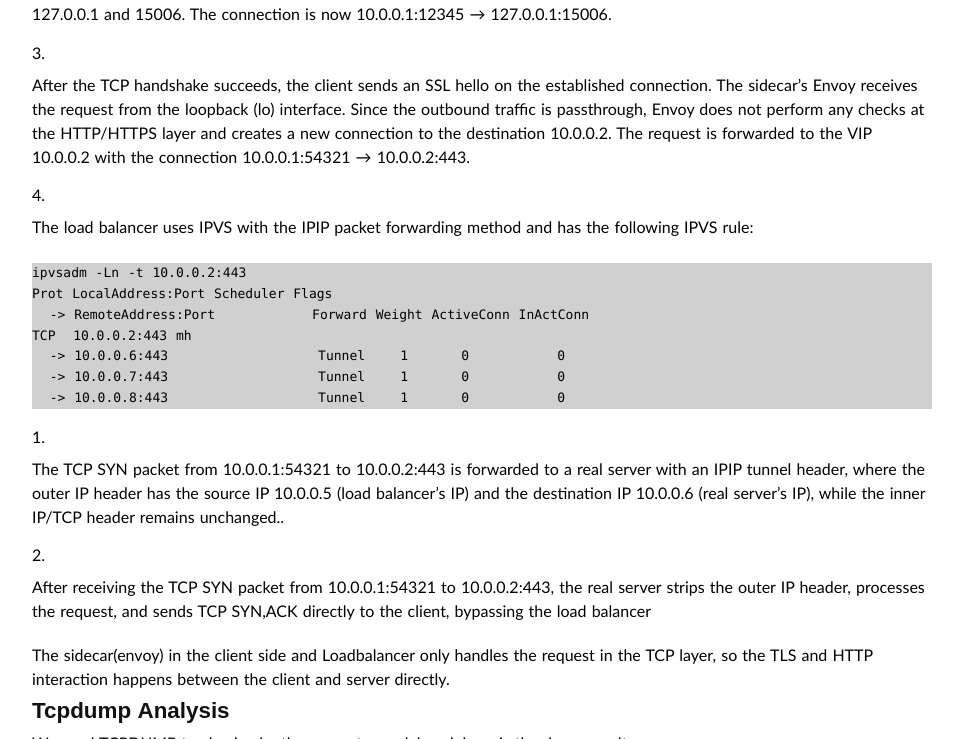
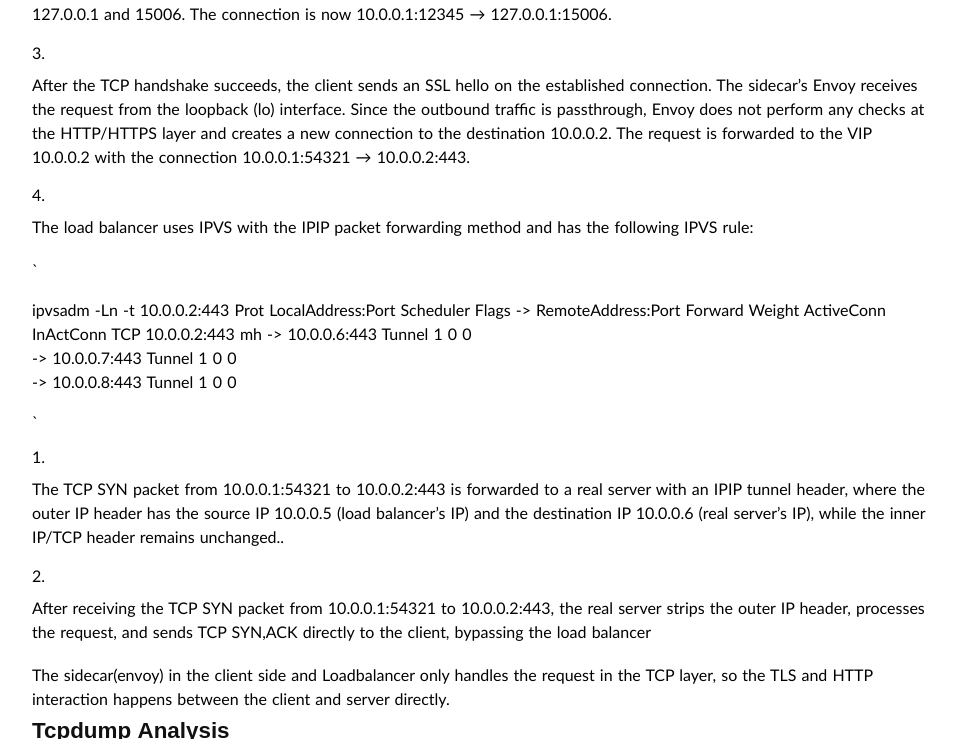
Before and after one commit to wenlxie/wenlxie.github.io, a Jekyll site: the page built from _posts/2024-12-31-Request-delay-200ms-becauseof-MTU-setting-in-IPVS-Loadbalancer-with-IPIP-forwarding-method.md, in a window 1280 px wide and 900 px high, scrolled down 882 px, cut to the strip 0-739 px from the top of the window. Shown: the whole strip, without its empty margins (158-1121 px from the left). Built offline with Jekyll 4.4.1, drawn with Linux system fonts in a browser that asks for light colours; some web fonts are replaced; comment, search, counter and statistics services are not loaded.

Commit message:
Fix the format

````diff
--- a/_posts/2024-12-31-Request-delay-200ms-becauseof-MTU-setting-in-IPVS-Loadbalancer-with-IPIP-forwarding-method.md
+++ b/_posts/2024-12-31-Request-delay-200ms-becauseof-MTU-setting-in-IPVS-Loadbalancer-with-IPIP-forwarding-method.md
@@ -29,7 +29,8 @@ Recently, some customers have reported that their requests have a high timeout r
 
 4. The load balancer uses IPVS with the IPIP packet forwarding method and has the following IPVS rule:
 
-```code
+`
+
 ipvsadm -Ln -t 10.0.0.2:443
 Prot LocalAddress:Port Scheduler Flags
   -> RemoteAddress:Port           Forward Weight ActiveConn InActConn
@@ -37,7 +38,8 @@ TCP  10.0.0.2:443 mh
   -> 10.0.0.6:443                 Tunnel    1      0          0
   -> 10.0.0.7:443                 Tunnel    1      0          0
   -> 10.0.0.8:443                 Tunnel    1      0          0
-```
+
+`
 
 
 5.  The TCP SYN packet from 10.0.0.1:54321 to 10.0.0.2:443 is forwarded to a real server with an IPIP tunnel header, where the outer IP header has the source IP 10.0.0.5 (load balancer's IP) and the destination IP 10.0.0.6 (real server's IP), while the inner IP/TCP header remains unchanged..
````
